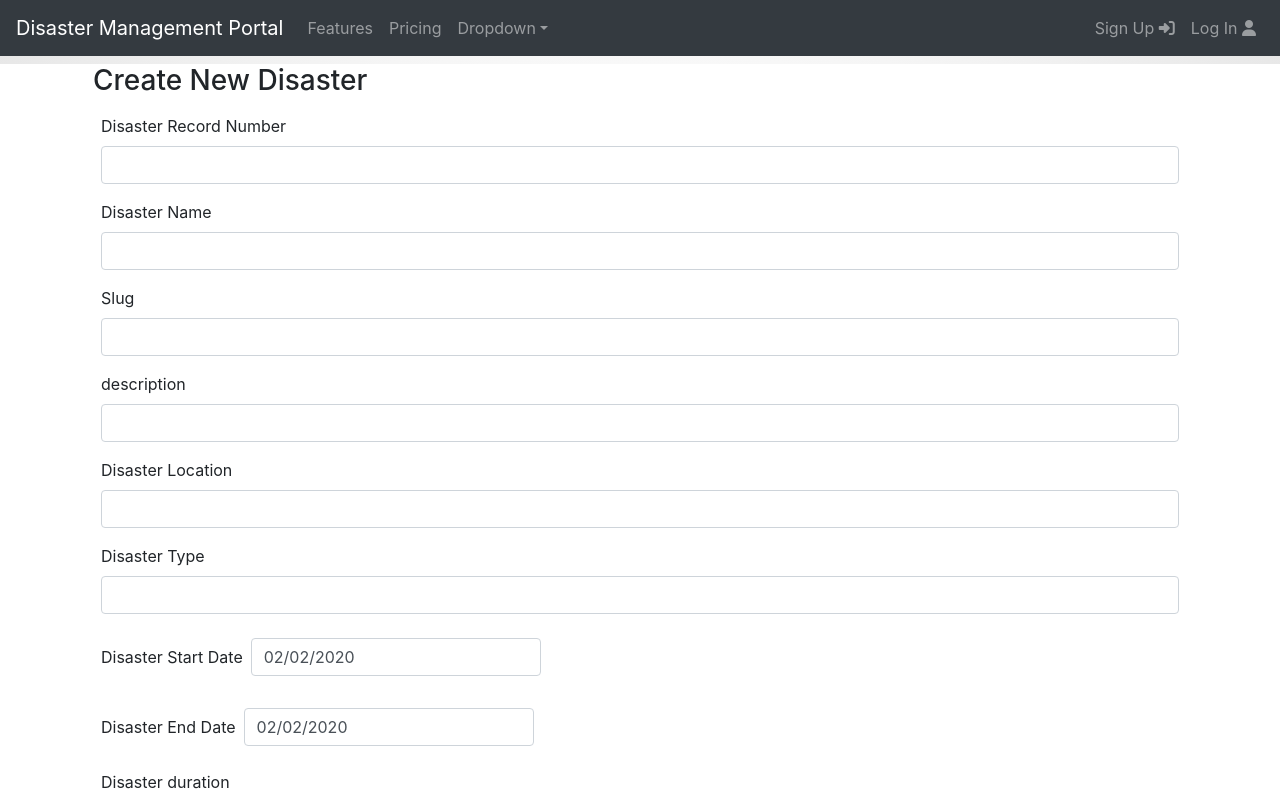
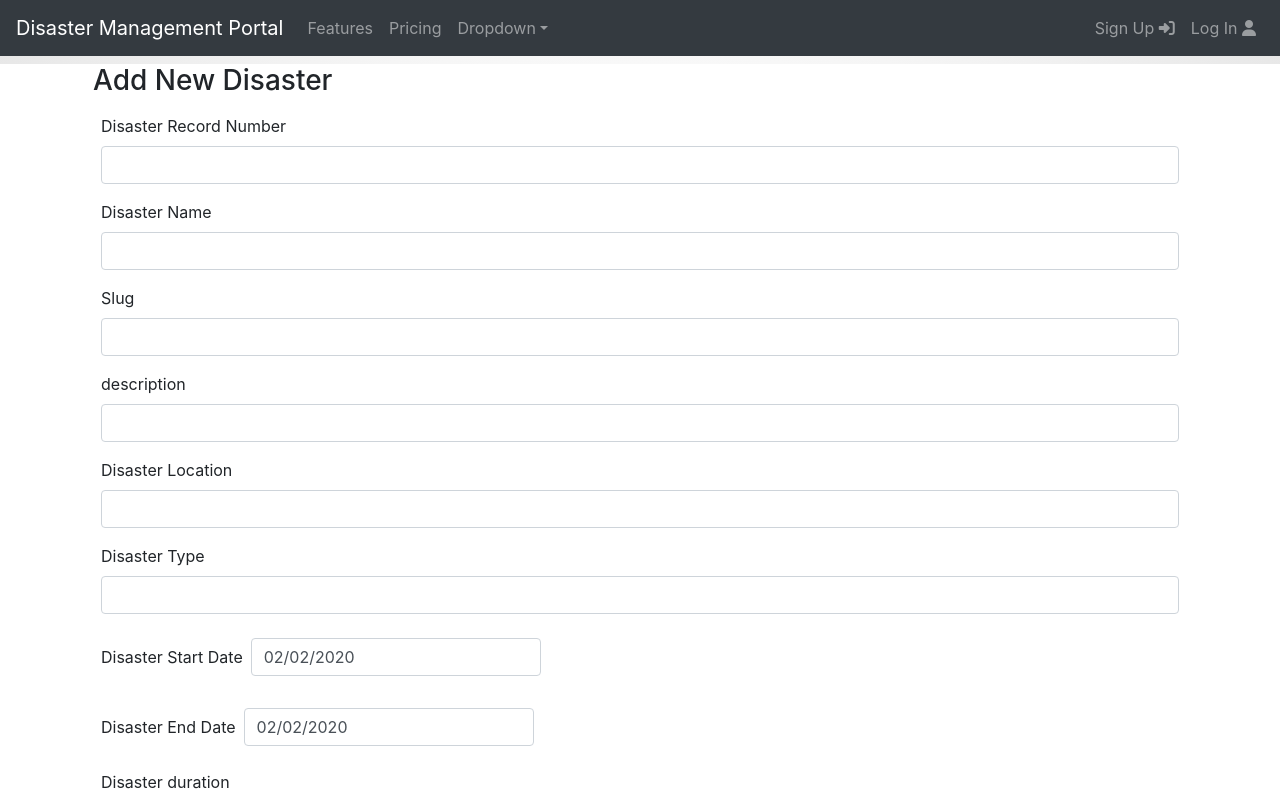
Before and after one commit to VishnuuVijayan/SaveKerala-react, a React (Create React App) app: page /admin/add-disaster in a window 1280 px wide. Shown: the top 800 px of the page. Built offline with nearby package versions, Linux system fonts and the light colour scheme.

Commit message:
Update disasteradd.component.js

```diff
--- a/src/components/disasteradd.component.js
+++ b/src/components/disasteradd.component.js
@@ -162,7 +162,7 @@ export default class DisasterAdd extends Component {
     return (
       <div style={{ backgroundColor: "#fff" }}>
         <div className="container">
-          <h3 className="m-2">Create New Disaster</h3>
+          <h3 className="m-2">Add New Disaster</h3>
           <form onSubmit={this.onSubmit}>
             <div className="form-group m-3">
               <label> Disaster Record Number</label>
```
